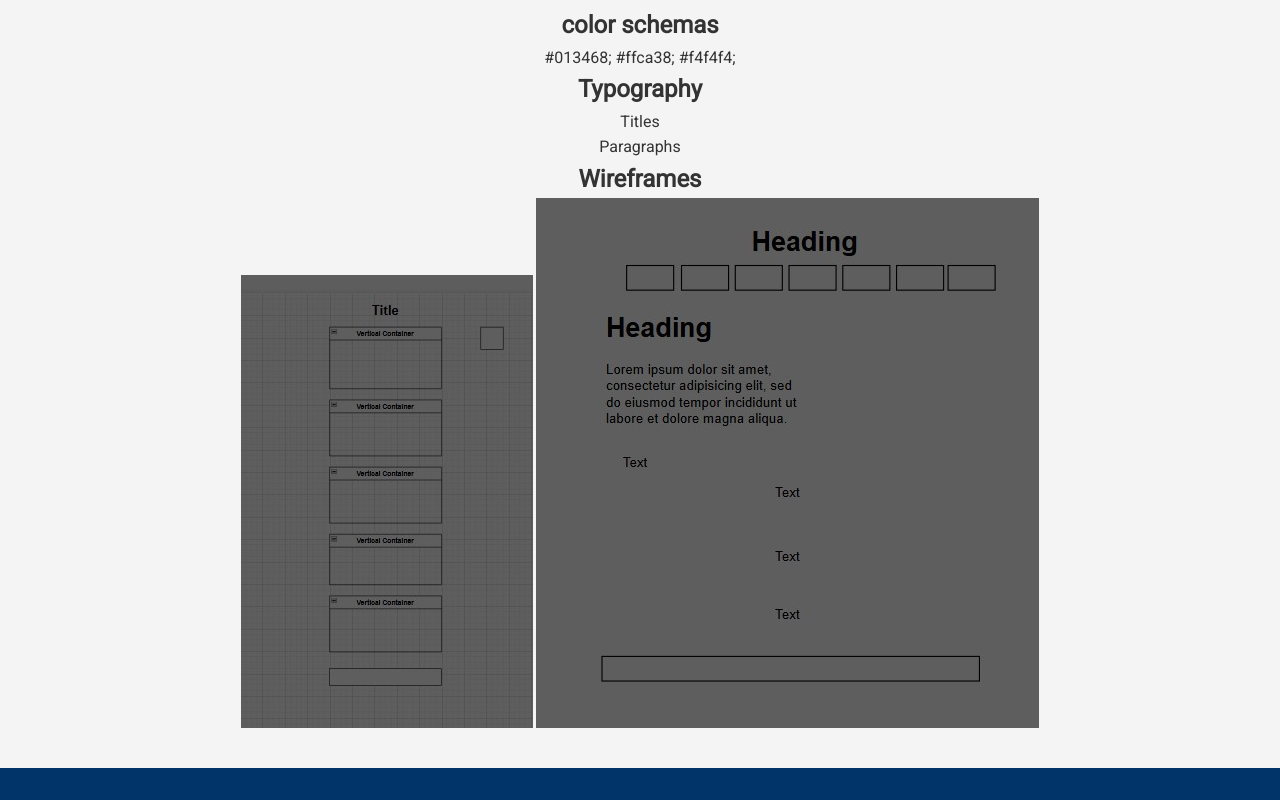
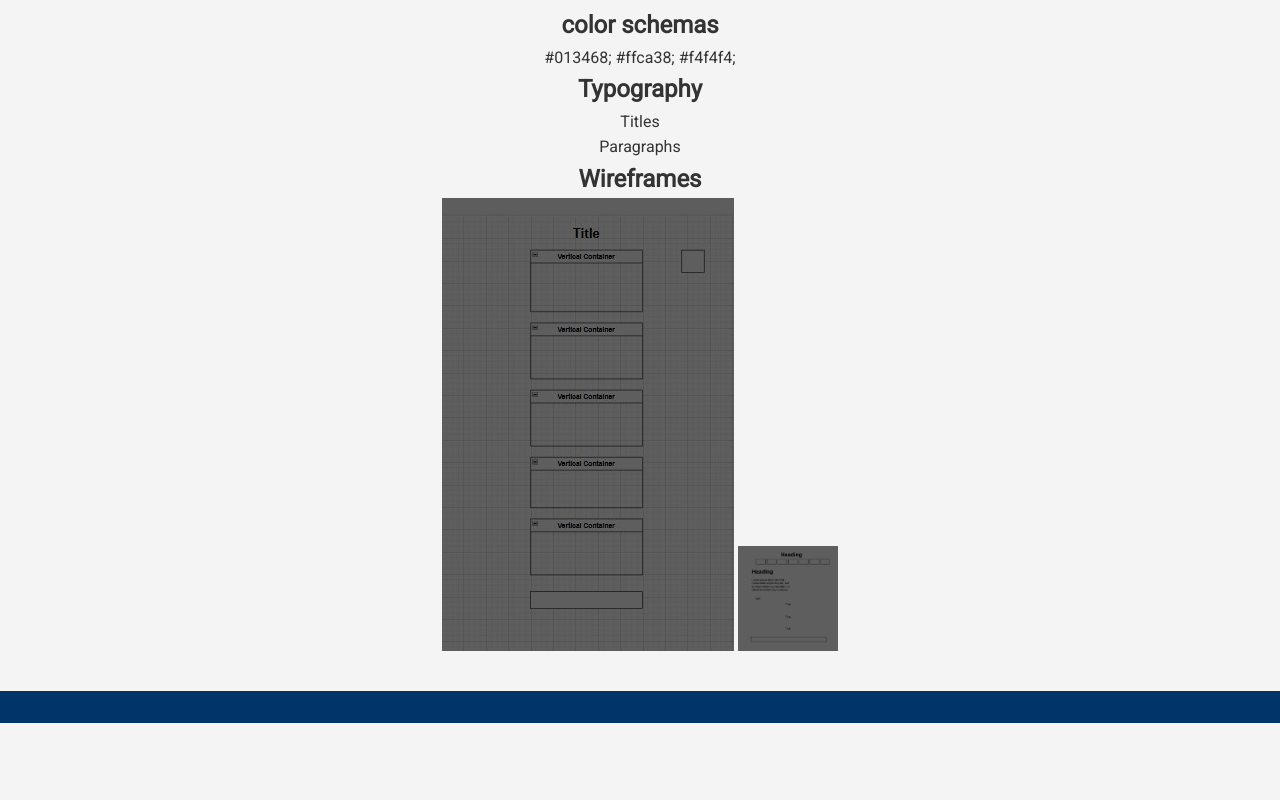
Before and after one commit to VladmirNzeh/wdd131, a plain HTML site: page project/siteplan.html in a window 1280 px wide. Shown: the part 369-1169 px from the top of the page. After the commit the page ends 1092 px from the top, so only its background shows below. Drawn offline with Linux system fonts and the light colour scheme; files that its build step writes are made by us from their sources.

Commit message:
Update siteplan.html

```diff
--- a/project/siteplan.html
+++ b/project/siteplan.html
@@ -51,7 +51,7 @@
             <p>Paragraphs</p>
             <h2>Wireframes</h2>
             <img src="images/mobile-siteplan-wireframe.jpg" alt="mobile-siteplan">
-            <img src="images/wireframe-siteplan.jpg" alt="wireframe-siteplan" width="">
+            <img src="images/wireframe-siteplan.jpg" alt="wireframe-siteplan" width="100">
 
         </section>
     </main>
```
